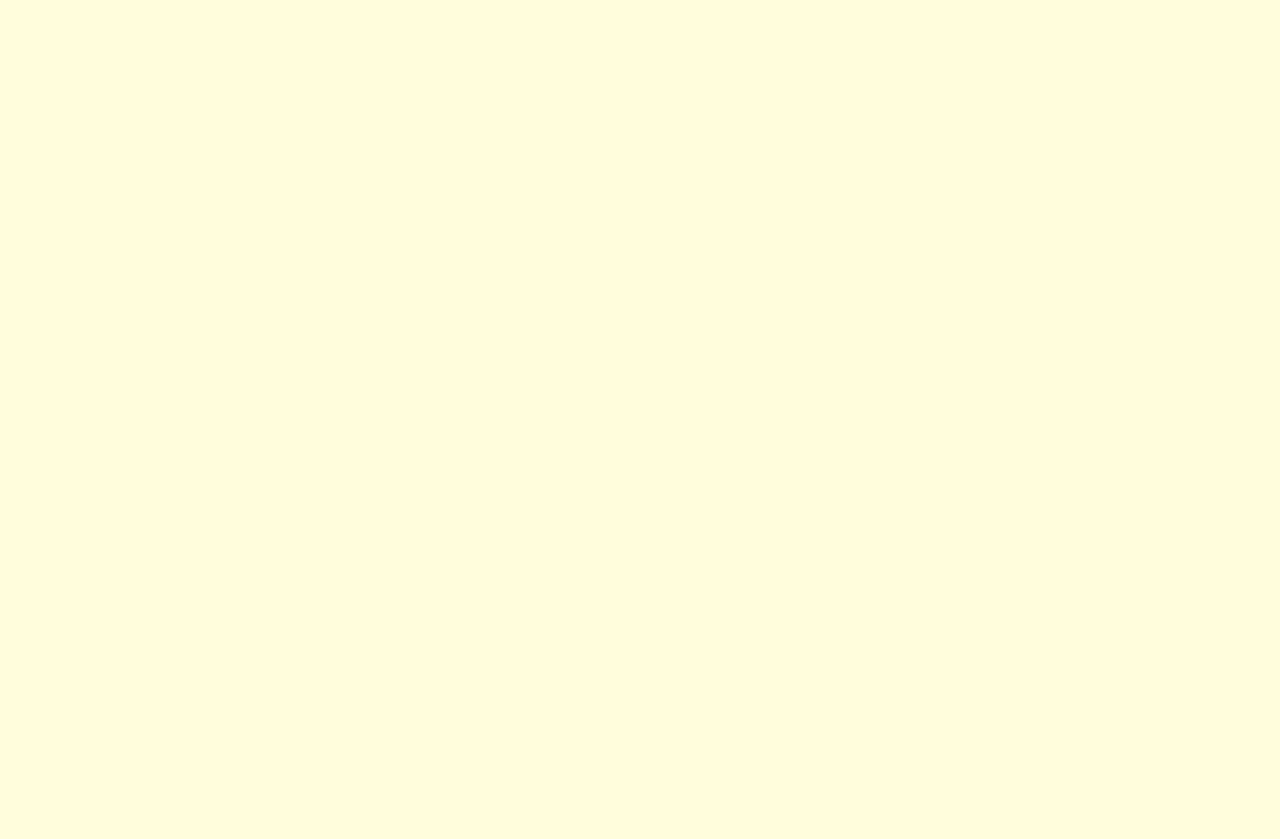
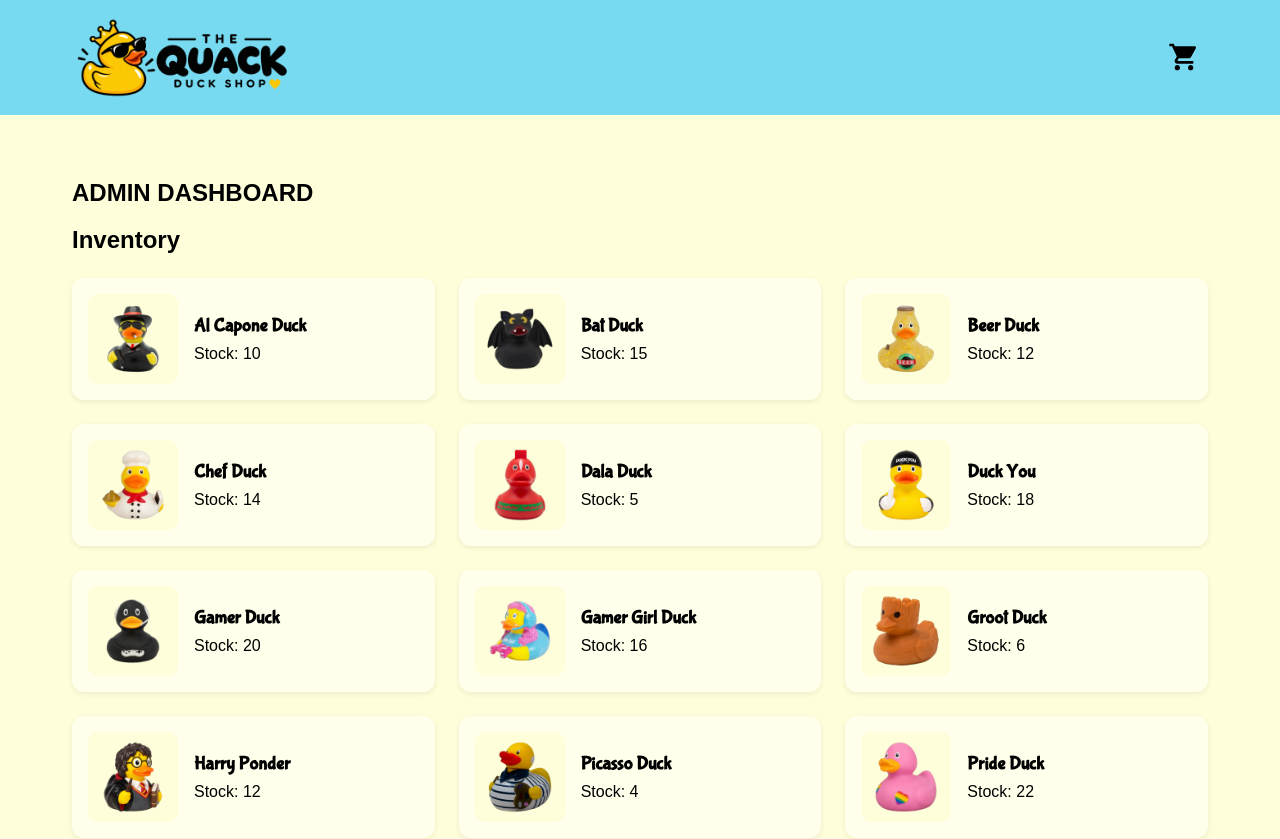
Before and after one commit to lindaalbrektsson/the-quack-duck-shop, a React (Vite) app: page /admin in a window 1280 px wide. Before the commit this address had no page. Shown: the top 839 px of the page. Before the commit the page ends 800 px from the top, so only its background shows below. Built offline with nearby package versions, Linux system fonts and the light colour scheme; data requests are answered from the project's data file.

Commit message:
Added admin inventory page with some css

```diff
--- a/src/App.tsx
+++ b/src/App.tsx
@@ -7,6 +7,7 @@ import ProductDetailsPage from "./pages/ProductDetailsPage/ProductDetailsPage";
 import CheckoutPage from "./pages/CheckoutPage/CheckoutPage";
 import AboutPage from "./pages/AboutPage/AboutPage";
 import OrderConfirmationPage from "./pages/OrderConfirmationPage/OrderConfirmationPage";
+import AdminPage from "./pages/AdminPage/AdminPage";
 
 const App = () => {
   return (
@@ -20,6 +21,7 @@ const App = () => {
           element={<OrderConfirmationPage />}
         />
         <Route path="/about" element={<AboutPage />} />
+        <Route path="/admin" element={<AdminPage />} />
       </Route>
     </Routes>
   );
--- /dev/null
+++ b/src/pages/AdminPage/AdminPage.css
@@ -0,0 +1,57 @@
+.admin-page {
+  width: 100%;
+}
+
+.admin-page h1 {
+  margin-top: 0;
+  text-transform: uppercase;
+}
+
+.admin-inventory__list {
+  display: grid;
+  grid-template-columns: repeat(3, minmax(0, 1fr));
+  gap: 1.5rem;
+  margin-top: 1.5rem;
+}
+
+.admin-inventory__item {
+  display: flex;
+  align-items: center;
+  gap: 1rem;
+
+  padding: 1rem;
+  background-color: rgba(255, 255, 255, 0.45);
+  border-radius: 12px;
+  box-shadow: 0 2px 5px rgba(0, 0, 0, 0.08);
+}
+
+.admin-inventory__item img {
+  width: 90px;
+  height: 90px;
+  object-fit: contain;
+
+  background-color: var(--color-light-yellow);
+  border-radius: 10px;
+  padding: 0.25rem;
+}
+
+.admin-inventory__item h3 {
+  margin: 0 0 0.5rem;
+  font-family: "Bubblegum Sans", sans-serif;
+}
+
+.admin-inventory__item p {
+  margin: 0;
+}
+
+@media (max-width: 900px) {
+  .admin-inventory__list {
+    grid-template-columns: repeat(2, minmax(0, 1fr));
+  }
+}
+
+@media (max-width: 600px) {
+  .admin-inventory__list {
+    grid-template-columns: 1fr;
+  }
+}
--- /dev/null
+++ b/src/pages/AdminPage/AdminPage.tsx
@@ -0,0 +1,47 @@
+import { useQuery } from "@tanstack/react-query";
+import { fetchProducts, productsQueryKey } from "../../api/products";
+import "./AdminPage.css";
+
+function AdminPage() {
+  const {
+    data: products = [],
+    isLoading,
+    isError,
+  } = useQuery({
+    queryKey: productsQueryKey,
+    queryFn: fetchProducts,
+  });
+
+  if (isLoading) {
+    return <p>Loading products...</p>;
+  }
+
+  if (isError) {
+    return <p>Could not load products.</p>;
+  }
+
+  return (
+    <section className="admin-page">
+      <h1>Admin Dashboard</h1>
+
+      <section className="admin-inventory">
+        <h2>Inventory</h2>
+
+        <div className="admin-inventory__list">
+          {products.map((product) => (
+            <article className="admin-inventory__item" key={product.id}>
+              <img src={product.images.main} alt={product.title} />
+
+              <div>
+                <h3>{product.title}</h3>
+                <p>Stock: {product.stock}</p>
+              </div>
+            </article>
+          ))}
+        </div>
+      </section>
+    </section>
+  );
+}
+
+export default AdminPage;
```
